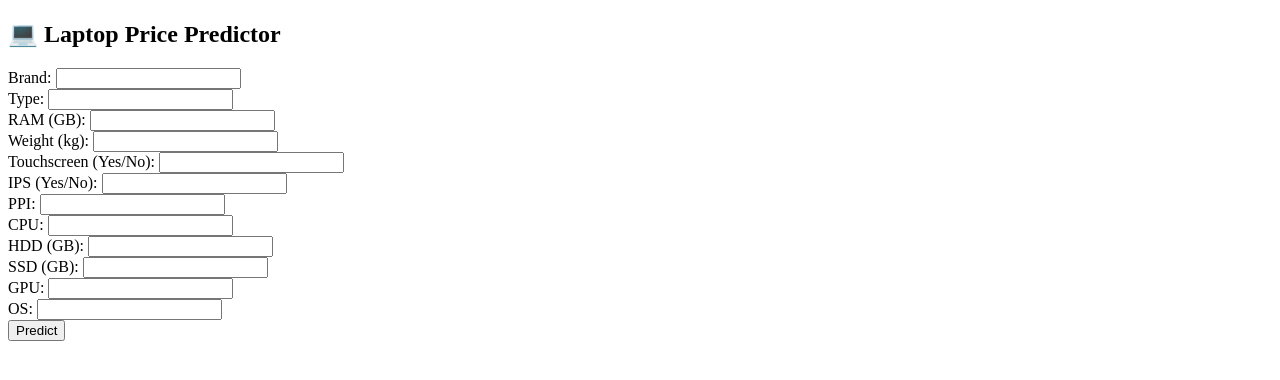
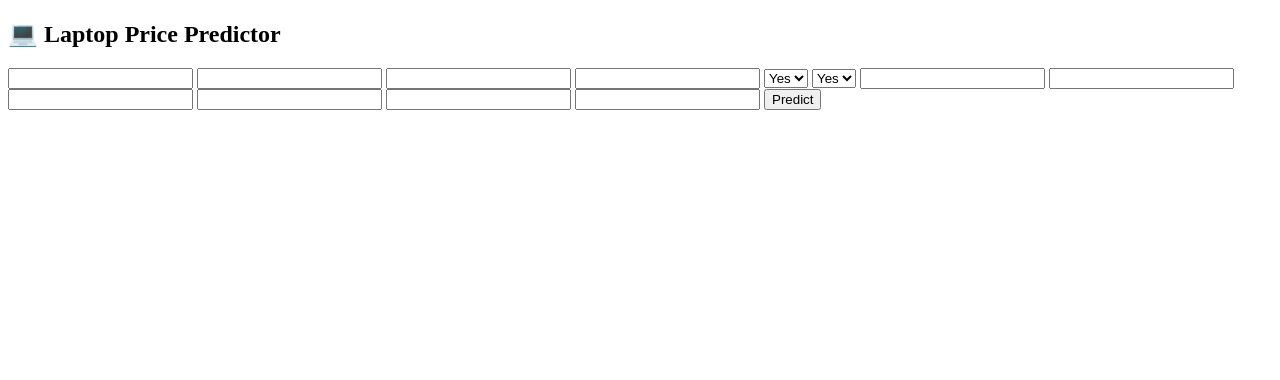
Before and after one commit to PradhumanSinghNaruka/Laptop-Price-Pridiction, a Flask app: page / in a window 1280 px wide. Shown: the top 380 px of the page. Run offline with Flask 3, Linux system fonts and the light colour scheme; parts of the project's set-up code (start-up, migrations or seed data) failed here and were passed over.

Commit message:
full stack

```diff
--- a/app.py
+++ b/app.py
@@ -1,9 +1,11 @@
 from flask import Flask, render_template, request
+import numpy as np
 import pickle
-import numpy as np
 
 app = Flask(__name__)
 pipeline = pickle.load(open('pipeline.pkl', 'rb'))
+with open('pipeline.pkl', 'wb') as f:
+    pickle.dump(pipeline, f)
 
 @app.route('/')
 def home():
--- a/templates/index.html
+++ b/templates/index.html
@@ -6,21 +6,26 @@
 <body>
   <h2>💻 Laptop Price Predictor</h2>
   <form action="/predict" method="post">
-    Brand: <input name="company"><br>
-    Type: <input name="typename"><br>
-    RAM (GB): <input name="ram"><br>
-    Weight (kg): <input name="weight"><br>
-    Touchscreen (Yes/No): <input name="touchscreen"><br>
-    IPS (Yes/No): <input name="ips"><br>
-    PPI: <input name="ppi"><br>
-    CPU: <input name="cpu"><br>
-    HDD (GB): <input name="hdd"><br>
-    SSD (GB): <input name="ssd"><br>
-    GPU: <input name="gpu"><br>
-    OS: <input name="os"><br>
-    <input type="submit" value="Predict">
-  </form>
-
+    <input name="company">
+    <input name="typename">
+    <input name="ram">
+    <input name="weight">
+    <select name="touchscreen">
+        <option>Yes</option>
+        <option>No</option>
+    </select>
+    <select name="ips">
+        <option>Yes</option>
+        <option>No</option>
+    </select>
+    <input name="ppi">
+    <input name="cpu">
+    <input name="hdd">
+    <input name="ssd">
+    <input name="gpu">
+    <input name="os">
+    <button type="submit">Predict</button>
+</form>
   {% if prediction_text %}
     <h3>{{ prediction_text }}</h3>
   {% endif %}
```
